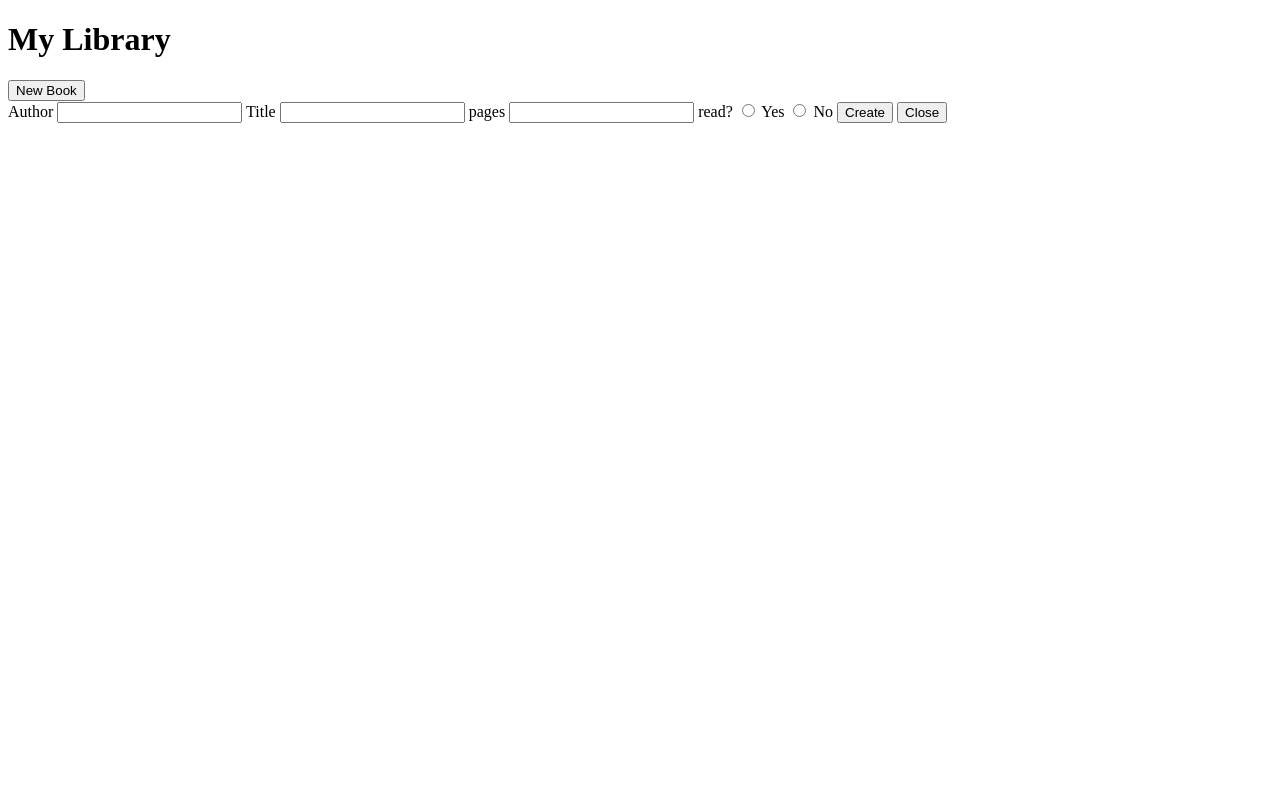
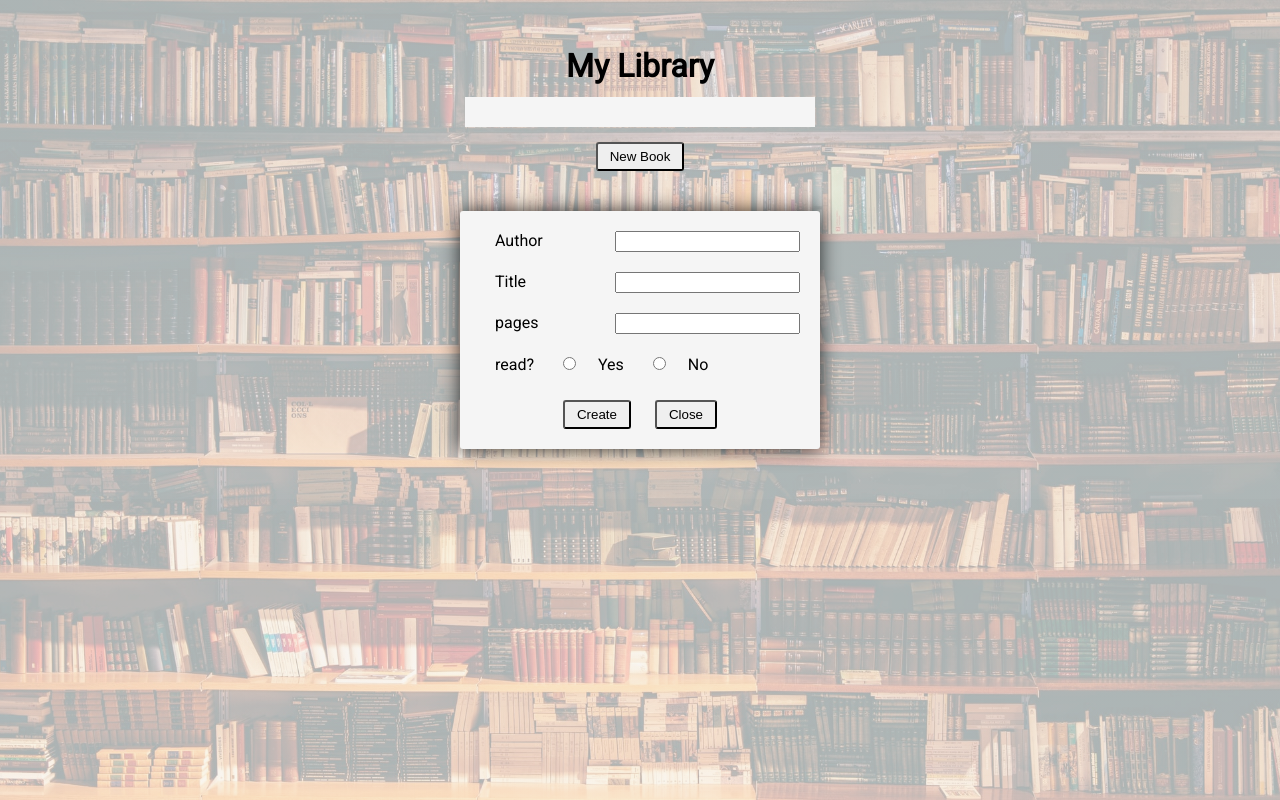
Before and after one commit to simoxsimo/Library, a website: page index.html in a window 1280 px wide. Both pictures are taken after a click on the button "New Book". Drawn offline with Linux system fonts and the light colour scheme.

Commit message:
Add css styling to project

```diff
--- a/index.html
+++ b/index.html
@@ -7,6 +7,7 @@
     <title>Library</title>
 </head>
 <body>
+    <main>
     <h1>My Library</h1>
     <section></section>
     <div>
@@ -23,10 +24,13 @@
             <label for="read">Yes</label>
             <input type="radio" name="read" id="read-2">
             <label for="read">No</label>
+            <div class="bttn">
             <input type="submit" value="Create" class="submit-form">
             <button class="close-form">Close</button>
+            </div>
         </form>
     </div>
     <script src="./script/script.js"></script>
+    </main>
 </body>
 </html>
--- a/style/main.css
+++ b/style/main.css
@@ -1,3 +1,204 @@
+/* http://meyerweb.com/eric/tools/css/reset/
+   v2.0 | 20110126
+   License: none (public domain)
+*/
+@import url('https://fonts.googleapis.com/css2?family=Roboto&family=Titillium+Web&display=swap');
+html,
+body,
+div,
+span,
+applet,
+object,
+iframe,
+h1,
+h2,
+h3,
+h4,
+h5,
+h6,
+p,
+blockquote,
+pre,
+a,
+abbr,
+acronym,
+address,
+big,
+cite,
+code,
+del,
+dfn,
+em,
+img,
+ins,
+kbd,
+q,
+s,
+samp,
+small,
+strike,
+strong,
+sub,
+sup,
+tt,
+var,
+b,
+u,
+i,
+center,
+dl,
+dt,
+dd,
+ol,
+ul,
+li,
+fieldset,
+form,
+label,
+legend,
+table,
+caption,
+tbody,
+tfoot,
+thead,
+tr,
+th,
+td,
+article,
+aside,
+canvas,
+details,
+embed,
+figure,
+figcaption,
+footer,
+header,
+hgroup,
+menu,
+nav,
+output,
+ruby,
+section,
+summary,
+time,
+mark,
+audio,
+video {
+  margin: 0;
+  padding: 0;
+  border: 0;
+  vertical-align: baseline;
+}
+
+/* HTML5 display-role reset for older browsers */
+article,
+aside,
+details,
+figcaption,
+figure,
+footer,
+header,
+hgroup,
+menu,
+nav,
+section {
+  display: block;
+}
+
+body {
+  line-height: 1;
+}
+
+ol,
+ul {
+  list-style: none;
+}
+
+blockquote,
+q {
+  quotes: none;
+}
+
+blockquote::before,
+blockquote::after,
+q::before,
+q::after {
+  content: "";
+  content: none;
+}
+
+body {
+  background: linear-gradient( /* somewhat transparent film on top of the BG to make it look darker. */
+                rgba(245, 243, 243, 0.7),
+                rgba(248, 246, 246, 0.7)
+                ), url("./images/library.jpeg") no-repeat center center fixed; /* only display once, center horizontal and vertical, dont let scroll change position. */
+  -webkit-background-size: cover;
+  -moz-background-size: cover; /* cover the whole html element. */
+  -o-background-size: cover;
+  background-size: cover;
+  text-align: center;
+  font-family: 'Roboto', sans-serif;
+}
+
+main {
+  margin: 50px auto;
+  width: 50%;
+}
+
+section {
+  background-color: whitesmoke;
+  margin: 15px auto;
+  padding: 15px;
+  width: 50%;
+}
+
+article > h4,h5,p {
+  text-align: justify;
+  line-height: 1.7em;
+}
+
+button, .submit-form {
+  margin: 0 10px;
+  padding: 5px 12px;
+  border-radius: 3px;
+}
+
+button:hover, .submit-form:hover {
+  -webkit-box-shadow:0 0 20px rgba(0,0,0,0.8);
+  -moz-box-shadow:0 0 20px rgba(0,0,0,0.8);
+  box-shadow:0 0 20px rgba(0,0,0,0.8);
+  top:0;
+  bottom:0;
+  left:10px;
+  right:10px;
+}
+
 form {
-    display: none;
+  display: none;
+  background-color: whitesmoke;
+  margin: 40px auto;
+  padding: 20px;
+  width: 50%;
+  text-align: justify;
+  border-radius: 3px;
+  -webkit-box-shadow:0 0 20px rgba(0,0,0,0.8);
+  -moz-box-shadow:0 0 20px rgba(0,0,0,0.8);
+  box-shadow:0 0 20px rgba(0,0,0,0.8);
+  top:0;
+  bottom:0;
+  left:10px;
+  right:10px;
 }
+
+label {
+  margin: 10px 20px 10px 15px;
+  padding-bottom: 20px;
+}
+input {
+  margin-bottom: 20px;
+}
+
+.bttn {
+  margin-top: 10px;
+  text-align: center;
+}
```
Also changed, not shown: style/images/library.jpeg (added).
